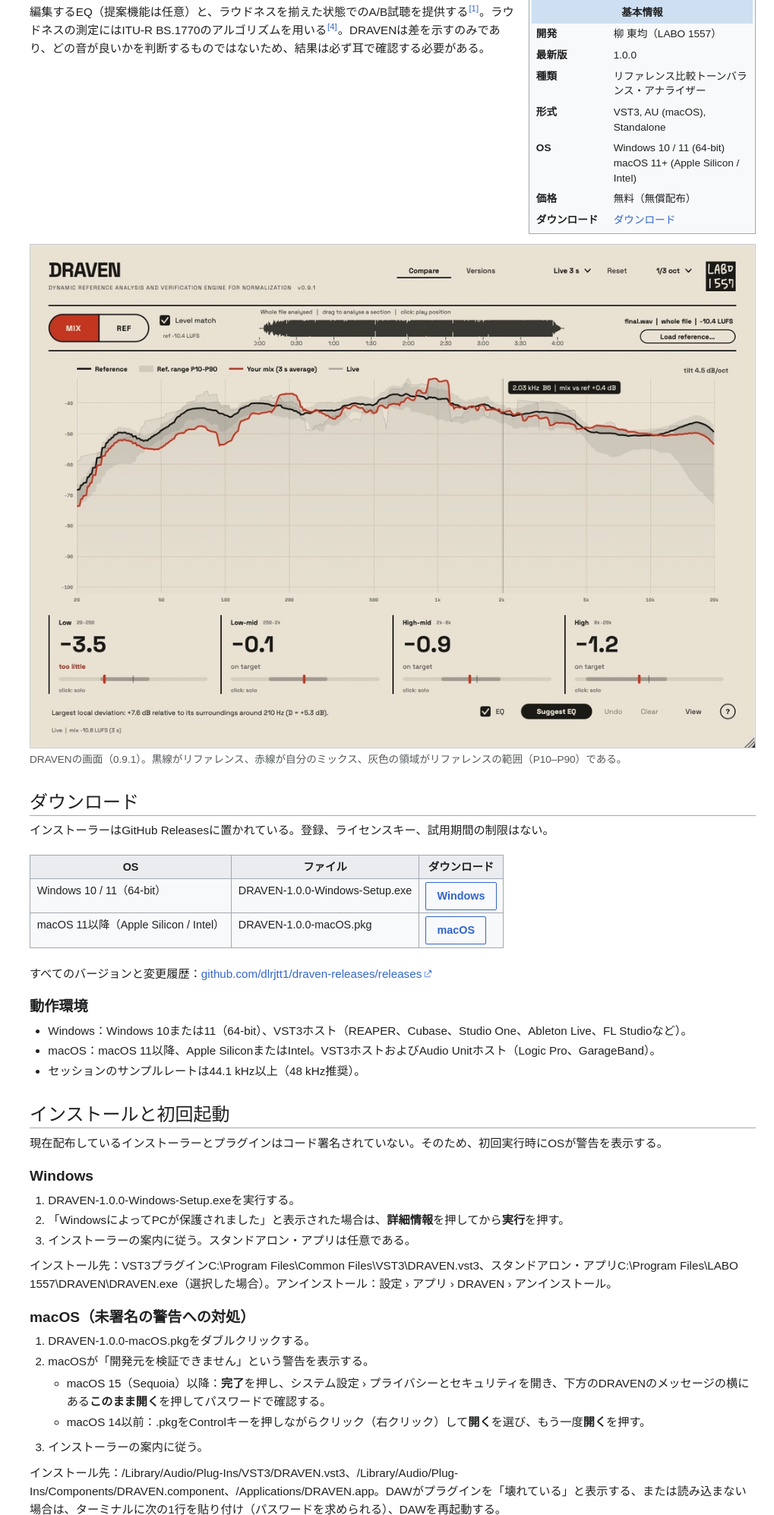
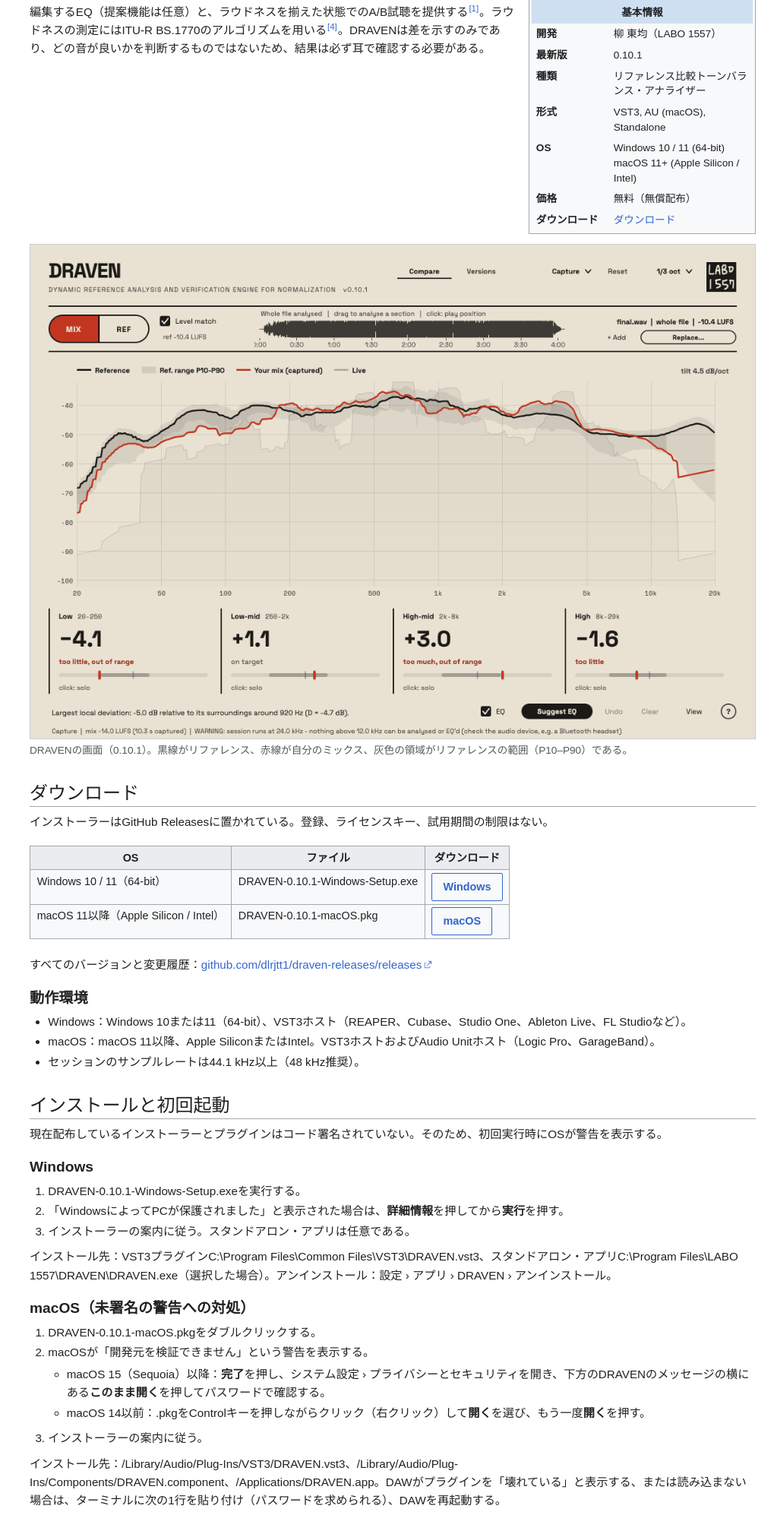
Before and after one commit to dlrjtt1/researcher-site, a plain HTML site: page draven.html in a window 1280 px wide. Shown: the part 270-2264 px from the top of the page at 76% size, without its empty margins (261-1280 px from the left). Drawn offline with Linux system fonts and the light colour scheme.

Commit message:
DRAVEN page: distribute 0.10.1 (v0.10.1 release links, 0.10.1 screenshot)
Co-Authored-By: Claude Opus 5.5 <noreply@anthropic.com>
Claude-Session: https://claude.ai/code/session_013nqZm2iiGUsk5uc4u9c6pa

```diff
--- a/draven.html
+++ b/draven.html
@@ -341,7 +341,7 @@ pre.cmd{background:var(--bg-sub);border:1px solid var(--border-soft);padding:8px
      <table><tbody>
       <tr class="sec"><td colspan="2">基本情報</td></tr>
       <tr><th>開発</th><td>柳 東均（LABO 1557）</td></tr>
-      <tr><th>最新版</th><td>1.0.0</td></tr>
+      <tr><th>最新版</th><td>0.10.1</td></tr>
       <tr><th>種類</th><td>リファレンス比較トーンバランス・アナライザー</td></tr>
       <tr><th>形式</th><td>VST3, AU (macOS), Standalone</td></tr>
       <tr><th>OS</th><td>Windows 10 / 11 (64-bit)<br>macOS 11+ (Apple Silicon / Intel)</td></tr>
@@ -350,15 +350,15 @@ pre.cmd{background:var(--bg-sub);border:1px solid var(--border-soft);padding:8px
      </tbody></table>
     </aside>
     <p><b>DRAVEN</b>（Dynamic Reference Analysis and Verification Engine for Normalization）は、自分のミックスをリファレンス曲（WAVまたはMP3、最大4曲）と比較するトーンバランス・アナライザー・プラグインである。周波数バランス曲線と4帯域の要約を表示し、グラフ上で直接編集するEQ（提案機能は任意）と、ラウドネスを揃えた状態でのA/B試聴を提供する<sup class="ref"><a href="#ja-cite-1">[1]</a></sup>。ラウドネスの測定にはITU-R BS.1770のアルゴリズムを用いる<sup class="ref"><a href="#ja-cite-4">[4]</a></sup>。DRAVENは差を示すのみであり、どの音が良いかを判断するものではないため、結果は必ず耳で確認する必要がある。</p>
-    <figure class="figure"><img src="assets/draven-0.9.1.jpg" alt="DRAVENの画面" width="1064" height="738" loading="lazy"><figcaption>DRAVENの画面（0.9.1）。黒線がリファレンス、赤線が自分のミックス、灰色の領域がリファレンスの範囲（P10–P90）である。</figcaption></figure>
+    <figure class="figure"><img src="assets/draven-0.10.1.png" alt="DRAVENの画面" width="1120" height="763" loading="lazy"><figcaption>DRAVENの画面（0.10.1）。黒線がリファレンス、赤線が自分のミックス、灰色の領域がリファレンスの範囲（P10–P90）である。</figcaption></figure>
 
     <h2 id="ja-download">ダウンロード</h2>
     <p>インストーラーはGitHub Releasesに置かれている。登録、ライセンスキー、試用期間の制限はない。</p>
     <div class="tbl-wrap"><table class="wikitable">
      <thead><tr><th>OS</th><th>ファイル</th><th>ダウンロード</th></tr></thead>
      <tbody>
-      <tr><td>Windows 10 / 11（64-bit）</td><td><code>DRAVEN-1.0.0-Windows-Setup.exe</code></td><td><a class="dl-btn" href="https://github.com/dlrjtt1/draven-releases/releases/download/v1.0.0/DRAVEN-1.0.0-Windows-Setup.exe">Windows</a></td></tr>
-      <tr><td>macOS 11以降（Apple Silicon / Intel）</td><td><code>DRAVEN-1.0.0-macOS.pkg</code></td><td><a class="dl-btn" href="https://github.com/dlrjtt1/draven-releases/releases/download/v1.0.0/DRAVEN-1.0.0-macOS.pkg">macOS</a></td></tr>
+      <tr><td>Windows 10 / 11（64-bit）</td><td><code>DRAVEN-0.10.1-Windows-Setup.exe</code></td><td><a class="dl-btn" href="https://github.com/dlrjtt1/draven-releases/releases/download/v0.10.1/DRAVEN-0.10.1-Windows-Setup.exe">Windows</a></td></tr>
+      <tr><td>macOS 11以降（Apple Silicon / Intel）</td><td><code>DRAVEN-0.10.1-macOS.pkg</code></td><td><a class="dl-btn" href="https://github.com/dlrjtt1/draven-releases/releases/download/v0.10.1/DRAVEN-0.10.1-macOS.pkg">macOS</a></td></tr>
      </tbody>
     </table></div>
     <p>すべてのバージョンと変更履歴：<a class="ext" href="https://github.com/dlrjtt1/draven-releases/releases">github.com/dlrjtt1/draven-releases/releases</a></p>
@@ -373,14 +373,14 @@ pre.cmd{background:var(--bg-sub);border:1px solid var(--border-soft);padding:8px
     <p>現在配布しているインストーラーとプラグインはコード署名されていない。そのため、初回実行時にOSが警告を表示する。</p>
     <h3 id="ja-install-win">Windows</h3>
     <ol>
-     <li><code>DRAVEN-1.0.0-Windows-Setup.exe</code>を実行する。</li>
+     <li><code>DRAVEN-0.10.1-Windows-Setup.exe</code>を実行する。</li>
      <li>「WindowsによってPCが保護されました」と表示された場合は、<b>詳細情報</b>を押してから<b>実行</b>を押す。</li>
      <li>インストーラーの案内に従う。スタンドアロン・アプリは任意である。</li>
     </ol>
     <p>インストール先：VST3プラグイン<code>C:\Program Files\Common Files\VST3\DRAVEN.vst3</code>、スタンドアロン・アプリ<code>C:\Program Files\LABO 1557\DRAVEN\DRAVEN.exe</code>（選択した場合）。アンインストール：設定 › アプリ › DRAVEN › アンインストール。</p>
     <h3 id="ja-install-mac">macOS（未署名の警告への対処）</h3>
     <ol>
-     <li><code>DRAVEN-1.0.0-macOS.pkg</code>をダブルクリックする。</li>
+     <li><code>DRAVEN-0.10.1-macOS.pkg</code>をダブルクリックする。</li>
      <li>macOSが「開発元を検証できません」という警告を表示する。
       <ul>
        <li>macOS 15（Sequoia）以降：<b>完了</b>を押し、システム設定 › プライバシーとセキュリティを開き、下方のDRAVENのメッセージの横にある<b>このまま開く</b>を押してパスワードで確認する。</li>
@@ -440,7 +440,7 @@ pre.cmd{background:var(--bg-sub);border:1px solid var(--border-soft);padding:8px
 
     <h2 id="ja-refs">脚注</h2>
     <div class="refs"><ol>
-     <li id="ja-cite-1"><a class="up" href="#top-ja">↑</a><cite>LABO 1557「DRAVEN」インストール案内およびサードパーティ告知（インストーラーに同梱の<code>NOTICE.txt</code>）。</cite> <a class="ext" href="https://github.com/dlrjtt1/draven-releases/releases/tag/v1.0.0">https://github.com/dlrjtt1/draven-releases/releases/tag/v1.0.0</a></li>
+     <li id="ja-cite-1"><a class="up" href="#top-ja">↑</a><cite>LABO 1557「DRAVEN」インストール案内およびサードパーティ告知（インストーラーに同梱の<code>NOTICE.txt</code>）。</cite> <a class="ext" href="https://github.com/dlrjtt1/draven-releases/releases/tag/v0.10.1">https://github.com/dlrjtt1/draven-releases/releases/tag/v0.10.1</a></li>
      <li id="ja-cite-2"><a class="up" href="#top-ja">↑</a><cite>JUCE「JUCE 8 End User Licence Agreement」。</cite> <a class="ext" href="https://juce.com/legal/juce-8-licence/">https://juce.com/legal/juce-8-licence/</a></li>
      <li id="ja-cite-3"><a class="up" href="#top-ja">↑</a><cite>Steinberg Media Technologies「VST 3 License」。</cite> <a class="ext" href="https://steinbergmedia.github.io/vst3_dev_portal/pages/VST+3+Licensing/VST3+License">https://steinbergmedia.github.io/vst3_dev_portal/pages/VST+3+Licensing/VST3+License</a></li>
      <li id="ja-cite-4"><a class="up" href="#top-ja">↑</a><cite>ITU-R「Recommendation BS.1770: Algorithms to measure audio programme loudness and true-peak audio level」。</cite> <a class="ext" href="https://www.itu.int/rec/R-REC-BS.1770">https://www.itu.int/rec/R-REC-BS.1770</a></li>
@@ -473,7 +473,7 @@ pre.cmd{background:var(--bg-sub);border:1px solid var(--border-soft);padding:8px
      <table><tbody>
       <tr class="sec"><td colspan="2">기본 정보</td></tr>
       <tr><th>개발</th><td>유동균 (LABO 1557)</td></tr>
-      <tr><th>최신 버전</th><td>1.0.0</td></tr>
+      <tr><th>최신 버전</th><td>0.10.1</td></tr>
       <tr><th>종류</th><td>레퍼런스 비교 톤 밸런스 분석기</td></tr>
       <tr><th>형식</th><td>VST3, AU (macOS), Standalone</td></tr>
       <tr><th>운영체제</th><td>Windows 10 / 11 (64-bit)<br>macOS 11+ (Apple Silicon / Intel)</td></tr>
@@ -482,15 +482,15 @@ pre.cmd{background:var(--bg-sub);border:1px solid var(--border-soft);padding:8px
      </tbody></table>
     </aside>
     <p><b>DRAVEN</b>(Dynamic Reference Analysis and Verification Engine for Normalization)은 자신의 믹스를 레퍼런스 곡(WAV 또는 MP3, 최대 4곡)과 비교하는 톤 밸런스 분석 플러그인이다. 주파수 밸런스 곡선과 4대역 요약을 보여 주고, 그래프 위에서 직접 편집하는 EQ(제안 기능은 선택), 라우드니스를 맞춘 상태에서의 A/B 청취를 제공한다<sup class="ref"><a href="#ko-cite-1">[1]</a></sup>. 라우드니스 측정에는 ITU-R BS.1770의 알고리즘을 쓴다<sup class="ref"><a href="#ko-cite-4">[4]</a></sup>. DRAVEN은 차이를 보여 줄 뿐 어떤 소리가 좋은지를 판단하지 않으므로, 결과는 반드시 귀로 확인해야 한다.</p>
-    <figure class="figure"><img src="assets/draven-0.9.1.jpg" alt="DRAVEN 화면" width="1064" height="738" loading="lazy"><figcaption>DRAVEN 화면(0.9.1). 검은 선은 레퍼런스, 빨간 선은 내 믹스, 회색 영역은 레퍼런스의 범위(P10–P90)이다.</figcaption></figure>
+    <figure class="figure"><img src="assets/draven-0.10.1.png" alt="DRAVEN 화면" width="1120" height="763" loading="lazy"><figcaption>DRAVEN 화면(0.10.1). 검은 선은 레퍼런스, 빨간 선은 내 믹스, 회색 영역은 레퍼런스의 범위(P10–P90)이다.</figcaption></figure>
 
     <h2 id="ko-download">다운로드</h2>
     <p>설치 파일은 GitHub Releases에 있다. 등록, 라이선스 키, 체험 기간 제한은 없다.</p>
     <div class="tbl-wrap"><table class="wikitable">
      <thead><tr><th>운영체제</th><th>파일</th><th>내려받기</th></tr></thead>
      <tbody>
-      <tr><td>Windows 10 / 11 (64-bit)</td><td><code>DRAVEN-1.0.0-Windows-Setup.exe</code></td><td><a class="dl-btn" href="https://github.com/dlrjtt1/draven-releases/releases/download/v1.0.0/DRAVEN-1.0.0-Windows-Setup.exe">Windows</a></td></tr>
-      <tr><td>macOS 11 이상 (Apple Silicon / Intel)</td><td><code>DRAVEN-1.0.0-macOS.pkg</code></td><td><a class="dl-btn" href="https://github.com/dlrjtt1/draven-releases/releases/download/v1.0.0/DRAVEN-1.0.0-macOS.pkg">macOS</a></td></tr>
+      <tr><td>Windows 10 / 11 (64-bit)</td><td><code>DRAVEN-0.10.1-Windows-Setup.exe</code></td><td><a class="dl-btn" href="https://github.com/dlrjtt1/draven-releases/releases/download/v0.10.1/DRAVEN-0.10.1-Windows-Setup.exe">Windows</a></td></tr>
+      <tr><td>macOS 11 이상 (Apple Silicon / Intel)</td><td><code>DRAVEN-0.10.1-macOS.pkg</code></td><td><a class="dl-btn" href="https://github.com/dlrjtt1/draven-releases/releases/download/v0.10.1/DRAVEN-0.10.1-macOS.pkg">macOS</a></td></tr>
      </tbody>
     </table></div>
     <p>모든 버전과 변경 내역: <a class="ext" href="https://github.com/dlrjtt1/draven-releases/releases">github.com/dlrjtt1/draven-releases/releases</a></p>
@@ -505,14 +505,14 @@ pre.cmd{background:var(--bg-sub);border:1px solid var(--border-soft);padding:8px
     <p>지금 배포하는 설치 파일과 플러그인은 코드 서명이 되어 있지 않다. 그래서 처음 실행할 때 운영체제가 경고를 띄운다.</p>
     <h3 id="ko-install-win">Windows</h3>
     <ol>
-     <li><code>DRAVEN-1.0.0-Windows-Setup.exe</code>를 실행한다.</li>
+     <li><code>DRAVEN-0.10.1-Windows-Setup.exe</code>를 실행한다.</li>
      <li>"Windows의 PC 보호" 창이 뜨면 <b>추가 정보</b>를 누른 뒤 <b>실행</b>을 누른다.</li>
      <li>설치 안내를 따른다. 단독 실행 앱(Standalone)은 선택 사항이다.</li>
     </ol>
     <p>설치 위치: VST3 플러그인 <code>C:\Program Files\Common Files\VST3\DRAVEN.vst3</code>, 단독 실행 앱 <code>C:\Program Files\LABO 1557\DRAVEN\DRAVEN.exe</code>(선택한 경우). 제거: 설정 › 앱 › DRAVEN › 제거.</p>
     <h3 id="ko-install-mac">macOS (미서명 경고 대처)</h3>
     <ol>
-     <li><code>DRAVEN-1.0.0-macOS.pkg</code>를 더블클릭한다.</li>
+     <li><code>DRAVEN-0.10.1-macOS.pkg</code>를 더블클릭한다.</li>
      <li>macOS가 "개발자를 확인할 수 없다"는 경고를 띄운다.
       <ul>
        <li>macOS 15(Sequoia) 이상: <b>완료</b>를 누르고 시스템 설정 › 개인정보 보호 및 보안으로 가서, 아래쪽 DRAVEN 메시지 옆의 <b>그래도 열기</b>를 누르고 암호로 확인한다.</li>
@@ -572,7 +572,7 @@ pre.cmd{background:var(--bg-sub);border:1px solid var(--border-soft);padding:8px
 
     <h2 id="ko-refs">각주</h2>
     <div class="refs"><ol>
-     <li id="ko-cite-1"><a class="up" href="#top-ko">↑</a><cite>LABO 1557, 「DRAVEN」 설치 안내 및 서드파티 고지(설치 파일에 포함된 <code>NOTICE.txt</code>).</cite> <a class="ext" href="https://github.com/dlrjtt1/draven-releases/releases/tag/v1.0.0">https://github.com/dlrjtt1/draven-releases/releases/tag/v1.0.0</a></li>
+     <li id="ko-cite-1"><a class="up" href="#top-ko">↑</a><cite>LABO 1557, 「DRAVEN」 설치 안내 및 서드파티 고지(설치 파일에 포함된 <code>NOTICE.txt</code>).</cite> <a class="ext" href="https://github.com/dlrjtt1/draven-releases/releases/tag/v0.10.1">https://github.com/dlrjtt1/draven-releases/releases/tag/v0.10.1</a></li>
      <li id="ko-cite-2"><a class="up" href="#top-ko">↑</a><cite>JUCE, 「JUCE 8 End User Licence Agreement」.</cite> <a class="ext" href="https://juce.com/legal/juce-8-licence/">https://juce.com/legal/juce-8-licence/</a></li>
      <li id="ko-cite-3"><a class="up" href="#top-ko">↑</a><cite>Steinberg Media Technologies, 「VST 3 License」.</cite> <a class="ext" href="https://steinbergmedia.github.io/vst3_dev_portal/pages/VST+3+Licensing/VST3+License">https://steinbergmedia.github.io/vst3_dev_portal/pages/VST+3+Licensing/VST3+License</a></li>
      <li id="ko-cite-4"><a class="up" href="#top-ko">↑</a><cite>ITU-R, 「Recommendation BS.1770: Algorithms to measure audio programme loudness and true-peak audio level」.</cite> <a class="ext" href="https://www.itu.int/rec/R-REC-BS.1770">https://www.itu.int/rec/R-REC-BS.1770</a></li>
@@ -605,7 +605,7 @@ pre.cmd{background:var(--bg-sub);border:1px solid var(--border-soft);padding:8px
      <table><tbody>
       <tr class="sec"><td colspan="2">Overview</td></tr>
       <tr><th>Developer</th><td>Dong-Gyun You (LABO 1557)</td></tr>
-      <tr><th>Latest version</th><td>1.0.0</td></tr>
+      <tr><th>Latest version</th><td>0.10.1</td></tr>
       <tr><th>Type</th><td>Reference-matching tonal-balance analyser</td></tr>
       <tr><th>Formats</th><td>VST3, AU (macOS), Standalone</td></tr>
       <tr><th>OS</th><td>Windows 10 / 11 (64-bit)<br>macOS 11+ (Apple Silicon / Intel)</td></tr>
@@ -614,15 +614,15 @@ pre.cmd{background:var(--bg-sub);border:1px solid var(--border-soft);padding:8px
      </tbody></table>
     </aside>
     <p><b>DRAVEN</b> (Dynamic Reference Analysis and Verification Engine for Normalization) is a tonal-balance analyser plug-in that compares your mix with reference tracks (WAV or MP3, up to four). It shows the frequency balance and a four-band summary, an EQ you edit on the graph (with an optional suggestion), and A/B listening at matched loudness<sup class="ref"><a href="#en-cite-1">[1]</a></sup>. Loudness is measured with the algorithm of ITU-R BS.1770<sup class="ref"><a href="#en-cite-4">[4]</a></sup>. DRAVEN shows differences; it does not decide what sounds good, so always check by ear.</p>
-    <figure class="figure"><img src="assets/draven-0.9.1.jpg" alt="DRAVEN screen" width="1064" height="738" loading="lazy"><figcaption>DRAVEN (0.9.1). Black: reference; red: your mix; grey band: reference range (P10–P90).</figcaption></figure>
+    <figure class="figure"><img src="assets/draven-0.10.1.png" alt="DRAVEN screen" width="1120" height="763" loading="lazy"><figcaption>DRAVEN (0.10.1). Black: reference; red: your mix; grey band: reference range (P10–P90).</figcaption></figure>
 
     <h2 id="en-download">Download</h2>
     <p>The installers are on GitHub Releases. There is no registration, no licence key and no trial limit.</p>
     <div class="tbl-wrap"><table class="wikitable">
      <thead><tr><th>OS</th><th>File</th><th>Download</th></tr></thead>
      <tbody>
-      <tr><td>Windows 10 / 11 (64-bit)</td><td><code>DRAVEN-1.0.0-Windows-Setup.exe</code></td><td><a class="dl-btn" href="https://github.com/dlrjtt1/draven-releases/releases/download/v1.0.0/DRAVEN-1.0.0-Windows-Setup.exe">Windows</a></td></tr>
-      <tr><td>macOS 11 or later (Apple Silicon / Intel)</td><td><code>DRAVEN-1.0.0-macOS.pkg</code></td><td><a class="dl-btn" href="https://github.com/dlrjtt1/draven-releases/releases/download/v1.0.0/DRAVEN-1.0.0-macOS.pkg">macOS</a></td></tr>
+      <tr><td>Windows 10 / 11 (64-bit)</td><td><code>DRAVEN-0.10.1-Windows-Setup.exe</code></td><td><a class="dl-btn" href="https://github.com/dlrjtt1/draven-releases/releases/download/v0.10.1/DRAVEN-0.10.1-Windows-Setup.exe">Windows</a></td></tr>
+      <tr><td>macOS 11 or later (Apple Silicon / Intel)</td><td><code>DRAVEN-0.10.1-macOS.pkg</code></td><td><a class="dl-btn" href="https://github.com/dlrjtt1/draven-releases/releases/download/v0.10.1/DRAVEN-0.10.1-macOS.pkg">macOS</a></td></tr>
      </tbody>
     </table></div>
     <p>All versions and release notes: <a class="ext" href="https://github.com/dlrjtt1/draven-releases/releases">github.com/dlrjtt1/draven-releases/releases</a></p>
@@ -637,14 +637,14 @@ pre.cmd{background:var(--bg-sub);border:1px solid var(--border-soft);padding:8px
     <p>The installers and the plug-in are not code-signed yet, so the operating system shows a warning the first time.</p>
     <h3 id="en-install-win">Windows</h3>
     <ol>
-     <li>Run <code>DRAVEN-1.0.0-Windows-Setup.exe</code>.</li>
+     <li>Run <code>DRAVEN-0.10.1-Windows-Setup.exe</code>.</li>
      <li>If Windows shows "Windows protected your PC", click <b>More info</b>, then <b>Run anyway</b>.</li>
      <li>Follow the installer. The standalone app is optional.</li>
     </ol>
     <p>Installed to: VST3 plug-in <code>C:\Program Files\Common Files\VST3\DRAVEN.vst3</code>; standalone <code>C:\Program Files\LABO 1557\DRAVEN\DRAVEN.exe</code> (if chosen). Uninstall: Settings › Apps › DRAVEN › Uninstall.</p>
     <h3 id="en-install-mac">macOS (unsigned-installer warning)</h3>
     <ol>
-     <li>Double-click <code>DRAVEN-1.0.0-macOS.pkg</code>.</li>
+     <li>Double-click <code>DRAVEN-0.10.1-macOS.pkg</code>.</li>
      <li>macOS says it cannot verify the developer.
       <ul>
        <li>macOS 15 (Sequoia) or later: click <b>Done</b>, open System Settings › Privacy &amp; Security, scroll down, click <b>Open Anyway</b> next to the DRAVEN message and confirm with your password.</li>
@@ -704,7 +704,7 @@ pre.cmd{background:var(--bg-sub);border:1px solid var(--border-soft);padding:8px
 
     <h2 id="en-refs">References</h2>
     <div class="refs"><ol>
-     <li id="en-cite-1"><a class="up" href="#top-en">↑</a><cite>LABO 1557, "DRAVEN" installation notes and third-party notices (<code>NOTICE.txt</code> in the installer).</cite> <a class="ext" href="https://github.com/dlrjtt1/draven-releases/releases/tag/v1.0.0">https://github.com/dlrjtt1/draven-releases/releases/tag/v1.0.0</a></li>
+     <li id="en-cite-1"><a class="up" href="#top-en">↑</a><cite>LABO 1557, "DRAVEN" installation notes and third-party notices (<code>NOTICE.txt</code> in the installer).</cite> <a class="ext" href="https://github.com/dlrjtt1/draven-releases/releases/tag/v0.10.1">https://github.com/dlrjtt1/draven-releases/releases/tag/v0.10.1</a></li>
      <li id="en-cite-2"><a class="up" href="#top-en">↑</a><cite>JUCE, "JUCE 8 End User Licence Agreement".</cite> <a class="ext" href="https://juce.com/legal/juce-8-licence/">https://juce.com/legal/juce-8-licence/</a></li>
      <li id="en-cite-3"><a class="up" href="#top-en">↑</a><cite>Steinberg Media Technologies, "VST 3 License".</cite> <a class="ext" href="https://steinbergmedia.github.io/vst3_dev_portal/pages/VST+3+Licensing/VST3+License">https://steinbergmedia.github.io/vst3_dev_portal/pages/VST+3+Licensing/VST3+License</a></li>
      <li id="en-cite-4"><a class="up" href="#top-en">↑</a><cite>ITU-R, "Recommendation BS.1770: Algorithms to measure audio programme loudness and true-peak audio level".</cite> <a class="ext" href="https://www.itu.int/rec/R-REC-BS.1770">https://www.itu.int/rec/R-REC-BS.1770</a></li>
```
Also changed, not shown: assets/draven-0.10.1.png (added), assets/draven-0.9.1.jpg (deleted).
